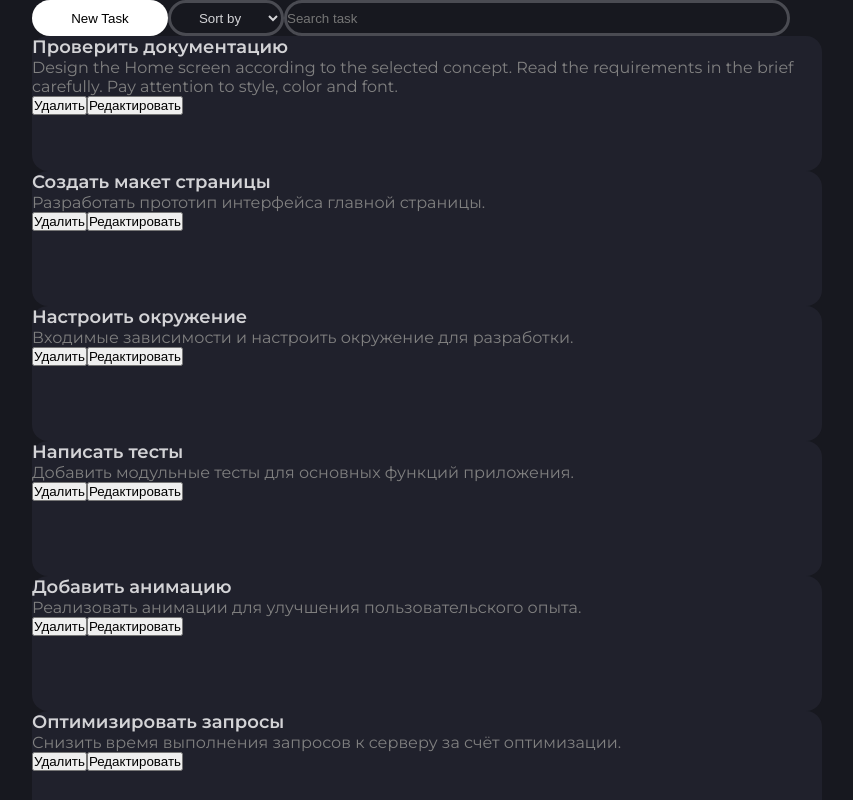
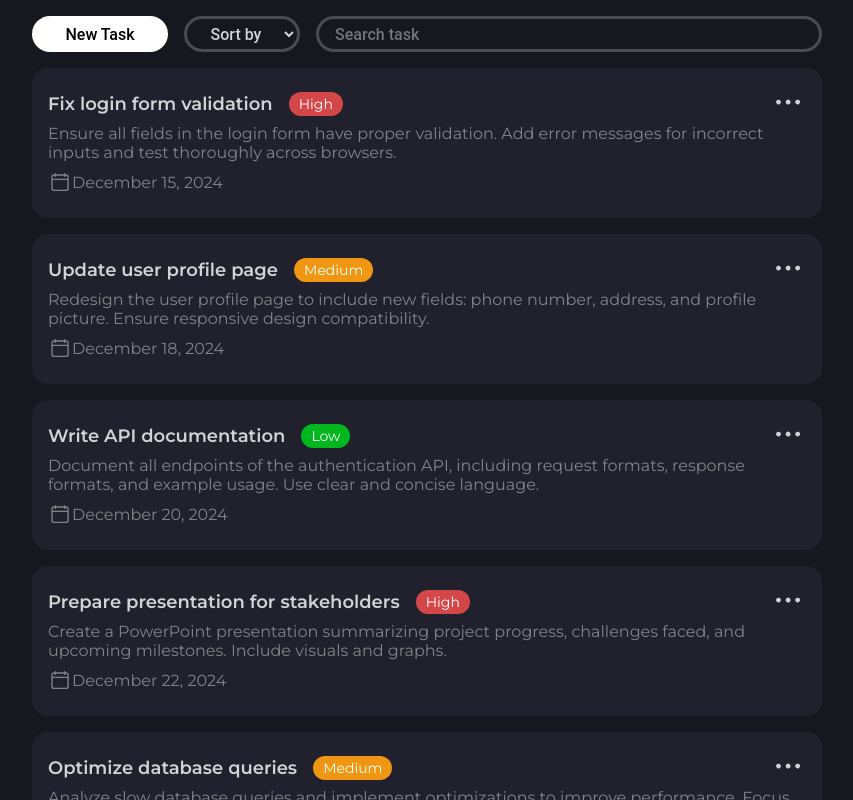
Before and after one commit to WheatSeeds/Project-Board, a Vue app: page /tasks in a window 1280 px wide. Shown: the top 800 px of the page, without its empty margins (213-1066 px from the left). Built offline with nearby package versions, Linux system fonts and the light colour scheme.

Commit message:
Version 0.0.6 / Task cards have been created on the page

```diff
--- a/src/components/Task.vue
+++ b/src/components/Task.vue
@@ -5,8 +5,10 @@
         task:{
           title: '',
           description: '',
+          date: '',
+          priority: '',
         },
-
+        dropdownVisible: false,
       }
     },
     props:{
@@ -32,6 +34,8 @@
         this.task = {
           title: '',
           description:'',
+          date: '',
+          priority: '',
         }
       }
 
@@ -41,25 +45,91 @@
 
 <template>
   <div class="task" v-if="!(editedTask == task)">
+    <div class="task-content">
     <div class="task-title">
       <span class="task-title-content">{{task.title}}</span>
+      <div
+          class="priorityBlock"
+          :class="{
+          'high-priority': task.priority === 'High',
+          'medium-priority': task.priority === 'Medium',
+          'low-priority': task.priority === 'Low'
+        }"><span>{{task.priority}}</span>
+      </div>
+    </div>
+
+    <div class="dropdown" @click="dropdownVisible = !dropdownVisible">
+      <img class="dropdown-image" alt="" src="../../public/images/icons/dots.svg">
+      <div class="dropdown-content" v-if="dropdownVisible">
+        <button @click="deleteTask(task)">Delete</button>
+        <button @click="editTask(task)">Edit</button>
+      </div>
     </div>
     <span class="task-description">{{task.description}}</span>
-    <div class="btns">
-      <button @click="deleteTask(task)">Удалить</button>
-      <button @click="editTask(task)">Редактировать</button>
+    <div class="task-date">
+      <img class="task-date-img" alt="" src="../../public/images/icons/calendar.svg">
+      <span class="task-date-content"> {{ new Date(task.date)
+          .toLocaleDateString(
+              'en-EN',
+              { day: 'numeric', month: 'long', year: 'numeric' }
+          ) }}
+    </span>
     </div>
+    </div>
+
+
   </div>
   <div class="task-edit" v-else>
     <form @submit.prevent>
       <input class="task-title-edit" v-model="task.title" placeholder="Название">
       <input class="task-description-edit" v-model="task.description" placeholder="Описание">
+      <input type="date" class="task-data-edit" v-model="task.date" placeholder="Date">
+      <select>
+        <option value="low">Low</option>
+        <option value="medium">Medium</option>
+        <option value="high">High</option>
+      </select>
       <button id="add_task_btn" @click="confirmEdit">Done</button>
     </form>
   </div>
 </template>
 
 <style>
+  .task-content{
+    padding: 16px;
+  }
+  .dropdown-content{
+    display: flex;
+    flex-direction: column;
+    width: 150px;
+    position: absolute;
+  }
+  .dropdown-content > button{
+    height: 25px;
+  }
+  .dropdown-image{
+    width: 36px;
+  }
+  .priorityBlock{
+    height:24px;
+    width: max-content;
+    padding: 0 10px;
+    font-size: 14px;
+    font-weight: 400;
+    border-radius: 16px;
+    display: flex;
+    justify-content: center;
+    align-items: center;
+  }
+  .low-priority{
+    background-color: #00B81D;
+  }
+  .medium-priority{
+    background-color: #EF9712;
+  }
+  .high-priority{
+    background-color: #D34748;
+  }
   .task{
     display: flex;
     flex-direction: column;
@@ -67,21 +137,52 @@
   .task{
     background-color: #20212C;
     width: 790px;
-    height: 135px;
+    min-height: 135px;
+    max-height: max-content;
     border-radius: 16px;
     color: white;
+    display: grid;
   }
-  .task-title, .task-description{
+  .task-title, .task-description, .task-date-content, .priorityBlock{
     font-family: 'Montserrat', sans-serif;
-    color: gray;
+    color: #828388;
+  }
+  .priorityBlock{
+    color: white;
   }
   .task-title{
     color: #D3D3D6;
     font-weight: 600;
     font-size: 18px;
+    display: flex;
+    align-items: center;
+    gap: 16px;
+    grid-area: 1 / 1 / 2 / 5;
   }
   .task-description{
+    grid-area: 2 / 1 / 3 / 6;
+  }
+  .task-description, .task-date-content{
     font-weight: 400;
     font-size: 16px;
   }
+  .task-date{
+    display: flex;
+    align-items: center;
+    grid-area: 3 / 1 / 3 / 6;
+  }
+  .task-date-img{
+    width: 24px;
+    height: auto;
+  }
+
+  .task-content{
+    display: grid;
+    grid-template-columns: repeat(5, 1fr);
+    grid-template-rows: 1fr auto 1fr;
+  }
+  .dropdown{
+    grid-area: 1 / 5 / 2 / 6;
+    justify-self: end;
+  }
 </style>
--- a/src/components/TasksList.vue
+++ b/src/components/TasksList.vue
@@ -31,4 +31,9 @@
 </template>
 
 <style>
+  #tasks_list{
+    display: flex;
+    flex-direction: column;
+    gap: 16px;
+  }
 </style>
--- a/src/components/UI/ButtonUI.vue
+++ b/src/components/UI/ButtonUI.vue
@@ -16,5 +16,9 @@ button{
   width: 136px;
   height: 36px;
   cursor: pointer;
+
+  font-size: 16px;
+  font-family: 'Roboto', sans-serif;
+  font-weight: 500;
 }
 </style>
--- a/src/components/UI/FilterSelectorUI.vue
+++ b/src/components/UI/FilterSelectorUI.vue
@@ -40,5 +40,9 @@ export default {
     height: 36px;
     text-align: center;
     box-sizing: border-box;
+
+    font-size: 16px;
+    font-family: 'Roboto', sans-serif;
+    font-weight: 500;
   }
 </style>
--- a/src/components/UI/SearchBarUI.vue
+++ b/src/components/UI/SearchBarUI.vue
@@ -14,7 +14,10 @@
   border: 3px solid #4A4B52;
   background-color: #17181F;
   box-sizing: border-box;
-
+  font-size: 16px;
+  font-family: 'Roboto', sans-serif;
+  font-weight: 500;
+  padding-left: 16px;
 }
 
 </style>
--- a/src/pages/TaskPage.vue
+++ b/src/pages/TaskPage.vue
@@ -8,20 +8,83 @@ export default {
   data(){
     return{
       tasks: [
-        {id: 1, title: "Проверить документацию", description: "Design the Home screen according to the selected concept. Read the requirements in the brief carefully. Pay attention to style, color and font." },
-        {id: 2, title: "Создать макет страницы", description: "Разработать прототип интерфейса главной страницы." },
-        {id: 3, title: "Настроить окружение", description: "Входимые зависимости и настроить окружение для разработки." },
-        {id: 4, title: "Написать тесты", description: "Добавить модульные тесты для основных функций приложения." },
-        {id: 5, title: "Добавить анимацию", description: "Реализовать анимации для улучшения пользовательского опыта." },
-        {id: 6, title: "Оптимизировать запросы", description: "Снизить время выполнения запросов к серверу за счёт оптимизации." },
-        {id: 7, title: "Сделать код-ревью", description: "Проверить код коллег на наличие ошибок и предложить улучшения." },
-        {id: 8, title: "Обновить документацию", description: "Внести изменения в документацию, связанные с новыми функциями." },
-        {id: 9, title: "Провести встречу с командой", description: "Обсудить прогресс по задачам и уточнить приоритеты." },
-        {id: 10, title: "Подготовить презентацию", description: "Создать презентацию о текущем состоянии проекта для заказчика." },
-      ],
+        {
+          id: 1,
+          title: "Fix login form validation",
+          description: "Ensure all fields in the login form have proper validation. Add error messages for incorrect inputs and test thoroughly across browsers.",
+          date: "2024-12-15",
+          priority: "High"
+        },
+        {
+          id: 2,
+          title: "Update user profile page",
+          description: "Redesign the user profile page to include new fields: phone number, address, and profile picture. Ensure responsive design compatibility.",
+          date: "2024-12-18",
+          priority: "Medium"
+        },
+        {
+          id: 3,
+          title: "Write API documentation",
+          description: "Document all endpoints of the authentication API, including request formats, response formats, and example usage. Use clear and concise language.",
+          date: "2024-12-20",
+          priority: "Low"
+        },
+        {
+          id: 4,
+          title: "Prepare presentation for stakeholders",
+          description: "Create a PowerPoint presentation summarizing project progress, challenges faced, and upcoming milestones. Include visuals and graphs.",
+          date: "2024-12-22",
+          priority: "High"
+        },
+        {
+          id: 5,
+          title: "Optimize database queries",
+          description: "Analyze slow database queries and implement optimizations to improve performance. Focus on large data sets and frequently accessed tables.",
+          date: "2024-12-25",
+          priority: "Medium"
+        },
+        {
+          id: 6,
+          title: "Test mobile app compatibility",
+          description: "Perform thorough testing of the mobile app on both iOS and Android devices. Focus on edge cases and responsiveness issues.",
+          date: "2024-12-28",
+          priority: "High"
+        },
+        {
+          id: 7,
+          title: "Create onboarding flow",
+          description: "Design and develop an intuitive onboarding process for new users. Include tooltips, guides, and helpful resources.",
+          date: "2024-12-30",
+          priority: "Medium"
+        },
+        {
+          id: 8,
+          title: "Add unit tests for payment module",
+          description: "Write unit tests for all functions in the payment module. Aim for at least 90% test coverage and ensure existing tests pass.",
+          date: "2025-01-05",
+          priority: "Low"
+        },
+        {
+          id: 9,
+          title: "Set up CI/CD pipeline",
+          description: "Configure a continuous integration and deployment pipeline for the project. Automate testing, builds, and deployment steps.",
+          date: "2025-01-10",
+          priority: "High"
+        },
+        {
+          id: 10,
+          title: "Design email templates",
+          description: "Create responsive email templates for marketing campaigns, including welcome emails, password reset, and newsletters. Follow the brand's style guide.",
+          date: "2025-01-15",
+          priority: "Medium"
+        }
+      ]
+      ,
       tasksSortOptions: [
         {value: 'title', name: 'Name'},
         {value: 'description', name: 'Description'},
+        {value: 'date', name: 'Date'},
+        {value: 'priority', name: 'Priority'},
       ],
       editedTask: null,
       selectedSort: '',
@@ -30,7 +93,7 @@ export default {
   },
   methods: {
     addTask(){
-      const newTask = {id: Date.now(), title: '', description: ''};
+      const newTask = {id: Date.now(), title: '', description: '', date: ''};
       this.tasks.unshift(newTask);
       this.editedTask = newTask;
     },
@@ -75,6 +138,11 @@ export default {
 </template>
 
 <style>
+  .navbar{
+    display: flex;
+    gap: 16px;
+    margin: 16px 0;
+  }
   body{
     background-color: #17181F;
   }
```
Also changed, not shown: public/images/icons/calendar.svg (added), public/images/icons/dots.svg (added).
